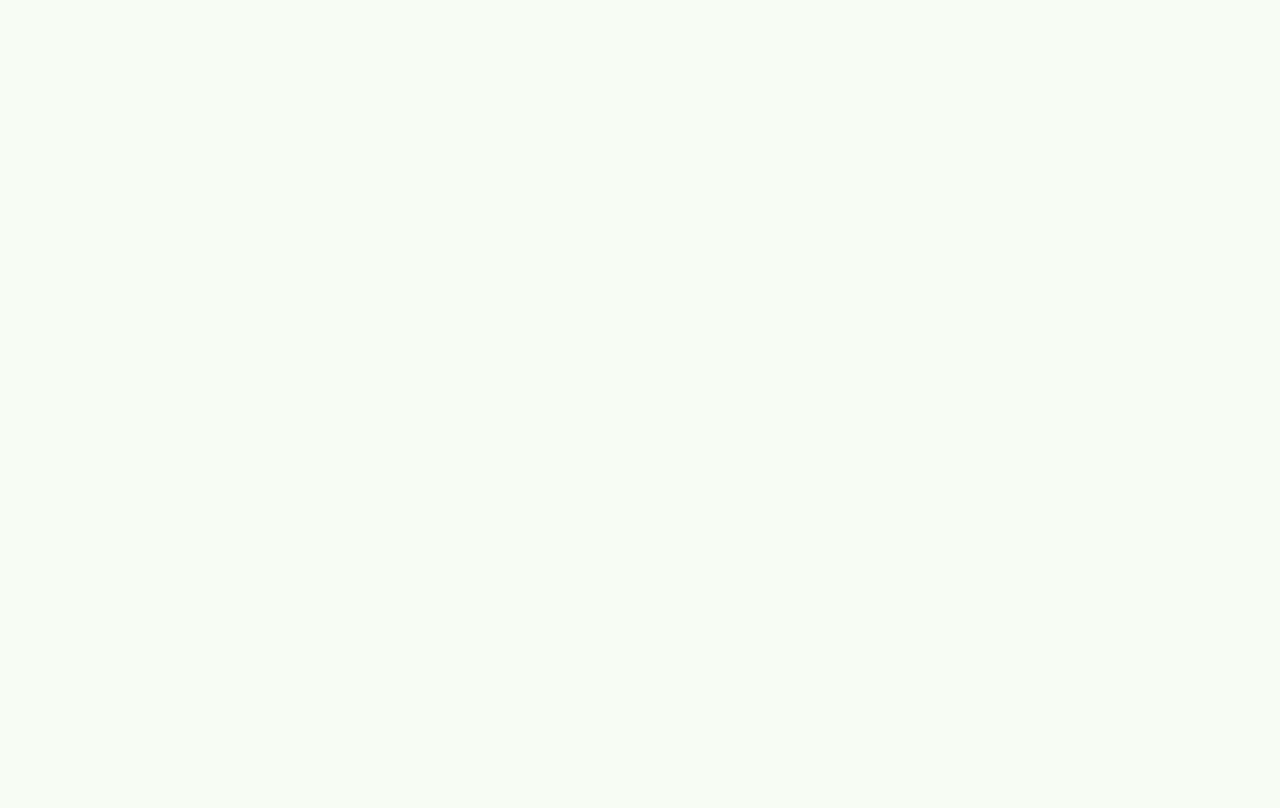
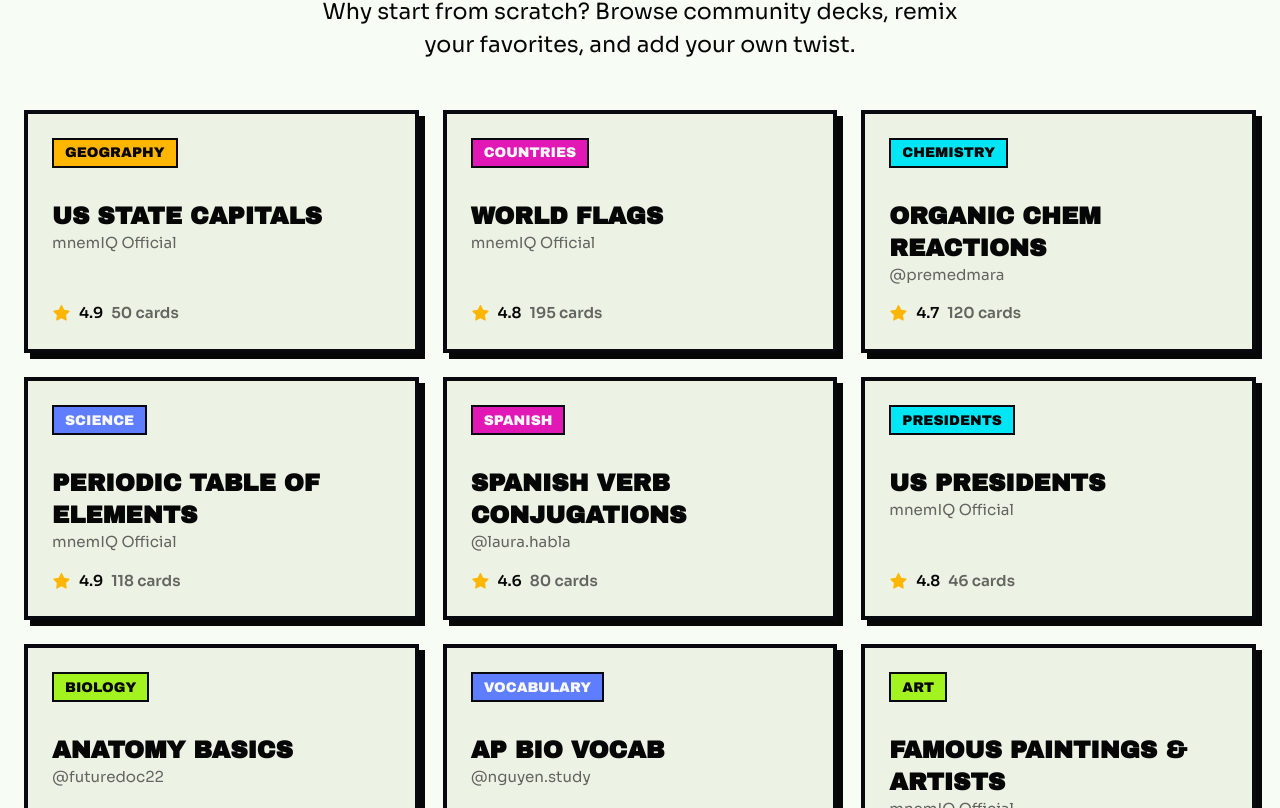
Before and after one commit to narcisolobo/mnemiq, a Next.js app: page / in a window 1280 px wide. Shown: the part 3492-4300 px from the top of the page. Before the commit the page ends 3333 px from the top, so only its background shows below. Built offline with nearby package versions, Linux system fonts and the light colour scheme.

Commit message:
community grid complete

```diff
--- a/notes/copy/landing-page.md
+++ b/notes/copy/landing-page.md
@@ -79,7 +79,7 @@ Someone already made the flashcards. You're welcome.
 Why start from scratch? Browse community decks, remix your favorites, and add your own twist.
 
 **Grid**
-9 deck cards displayed. Each card shows:
+9 card decks displayed. Each card shows:
 
 - Deck title
 - Author (e.g. @username)
--- a/package.json
+++ b/package.json
@@ -15,7 +15,6 @@
     "@fortawesome/free-regular-svg-icons": "^7.3.1",
     "@fortawesome/free-solid-svg-icons": "^7.3.1",
     "@fortawesome/react-fontawesome": "^3.5.0",
-    "lucide-react": "^1.31.0",
     "next": "16.3.0",
     "react": "19.2.8",
     "react-dom": "19.2.8"
--- a/src/app/page.tsx
+++ b/src/app/page.tsx
@@ -2,6 +2,7 @@ import { Fragment } from "react";
 import LandingPageHero from "@/views/landing-page/hero/LandingPageHero";
 import LandingPageFeatures from "@/views/landing-page/features/LandingPageFeatures";
 import LandingPageShowcase from "@/views/landing-page/showcase/LandingPageShowcase";
+import LandingPageCommunity from "@/views/landing-page/community/LandingPageCommunity";
 
 function LandingPage() {
   return (
@@ -9,6 +10,7 @@ function LandingPage() {
       <LandingPageHero />
       <LandingPageFeatures />
       <LandingPageShowcase />
+      <LandingPageCommunity />
     </Fragment>
   );
 }
--- /dev/null
+++ b/src/views/landing-page/community/CommunityDeckGrid.tsx
@@ -0,0 +1,16 @@
+import DeckCard from "./DeckCard";
+import { decks } from "./community-decks";
+
+function CommunityDeckGrid() {
+  return (
+    <ul className="grid grid-cols-1 gap-6 sm:grid-cols-2 lg:grid-cols-3">
+      {decks.map((deck) => (
+        <li key={deck.title}>
+          <DeckCard {...deck} />
+        </li>
+      ))}
+    </ul>
+  );
+}
+
+export default CommunityDeckGrid;
--- /dev/null
+++ b/src/views/landing-page/community/DeckCard.tsx
@@ -0,0 +1,31 @@
+import { FontAwesomeIcon } from "@fortawesome/react-fontawesome";
+import { faStar } from "@fortawesome/free-solid-svg-icons";
+import { getTagColor } from "./get-tag-color";
+import type { Deck } from "./community-decks";
+
+function DeckCard({ tag, title, author, rating, cardCount }: Deck) {
+  return (
+    <article className="card bg-base-200 border-neutral h-full border-4 shadow-md">
+      <div className="card-body gap-4">
+        <div
+          className={`badge ${getTagColor(tag)} font-display border-neutral mb-4 w-fit border-2 uppercase`}
+        >
+          {tag}
+        </div>
+        <div className="flex-1">
+          <h3 className="card-title font-display text-2xl uppercase">
+            {title}
+          </h3>
+          <p className="text-base-content/60 fluid-sm">{author}</p>
+        </div>
+        <div className="fluid-sm flex items-center gap-2 font-semibold">
+          <FontAwesomeIcon icon={faStar} className="text-warning w-4" />
+          <span>{rating}</span>
+          <span className="text-base-content/60">{cardCount} cards</span>
+        </div>
+      </div>
+    </article>
+  );
+}
+
+export default DeckCard;
--- /dev/null
+++ b/src/views/landing-page/community/LandingPageCommunity.tsx
@@ -0,0 +1,21 @@
+import CommunityDeckGrid from "./CommunityDeckGrid";
+
+function LandingPageCommunity() {
+  return (
+    <section className="text-base-content bg-base-100 py-12 md:py-16 lg:py-20">
+      <div className="max-w-8xl mx-auto space-y-12 px-6">
+        <h2 className="fluid-2xl font-display text-base-content mx-auto max-w-6xl text-center leading-none uppercase">
+          Someone already made the flashcards. <br />
+          You&apos;re welcome.
+        </h2>
+        <p className="fluid-md mx-auto max-w-[40ch] text-center">
+          Why start from scratch? Browse community decks, remix your favorites,
+          and add your own twist.
+        </p>
+        <CommunityDeckGrid />
+      </div>
+    </section>
+  );
+}
+
+export default LandingPageCommunity;
--- /dev/null
+++ b/src/views/landing-page/community/community-decks.ts
@@ -0,0 +1,75 @@
+type Deck = {
+  tag: string;
+  title: string;
+  author: string;
+  rating: number;
+  cardCount: number;
+};
+
+const decks: Deck[] = [
+  {
+    tag: "Geography",
+    title: "US State Capitals",
+    author: "mnemIQ Official",
+    rating: 4.9,
+    cardCount: 50,
+  },
+  {
+    tag: "Countries",
+    title: "World Flags",
+    author: "mnemIQ Official",
+    rating: 4.8,
+    cardCount: 195,
+  },
+  {
+    tag: "Chemistry",
+    title: "Organic Chem Reactions",
+    author: "@premedmara",
+    rating: 4.7,
+    cardCount: 120,
+  },
+  {
+    tag: "Science",
+    title: "Periodic Table of Elements",
+    author: "mnemIQ Official",
+    rating: 4.9,
+    cardCount: 118,
+  },
+  {
+    tag: "Spanish",
+    title: "Spanish Verb Conjugations",
+    author: "@laura.habla",
+    rating: 4.6,
+    cardCount: 80,
+  },
+  {
+    tag: "Presidents",
+    title: "US Presidents",
+    author: "mnemIQ Official",
+    rating: 4.8,
+    cardCount: 46,
+  },
+  {
+    tag: "Biology",
+    title: "Anatomy Basics",
+    author: "@futuredoc22",
+    rating: 4.7,
+    cardCount: 150,
+  },
+  {
+    tag: "Vocabulary",
+    title: "AP Bio Vocab",
+    author: "@nguyen.study",
+    rating: 4.5,
+    cardCount: 210,
+  },
+  {
+    tag: "Art",
+    title: "Famous Paintings & Artists",
+    author: "mnemIQ Official",
+    rating: 4.9,
+    cardCount: 60,
+  },
+];
+
+export { decks, type Deck };
--- /dev/null
+++ b/src/views/landing-page/community/get-tag-color.ts
@@ -0,0 +1,14 @@
+const TAG_COLORS = [
+  "badge-primary",
+  "badge-secondary",
+  "badge-accent",
+  "badge-info",
+  "badge-warning",
+];
+
+function getTagColor(tag: string) {
+  const hash = [...tag].reduce((acc, char) => acc + char.charCodeAt(0), 0);
+  return TAG_COLORS[hash % TAG_COLORS.length];
+}
+
+export { getTagColor };
```
Also changed, not shown: 1 other file (tests, documents, lock files or other folders).
